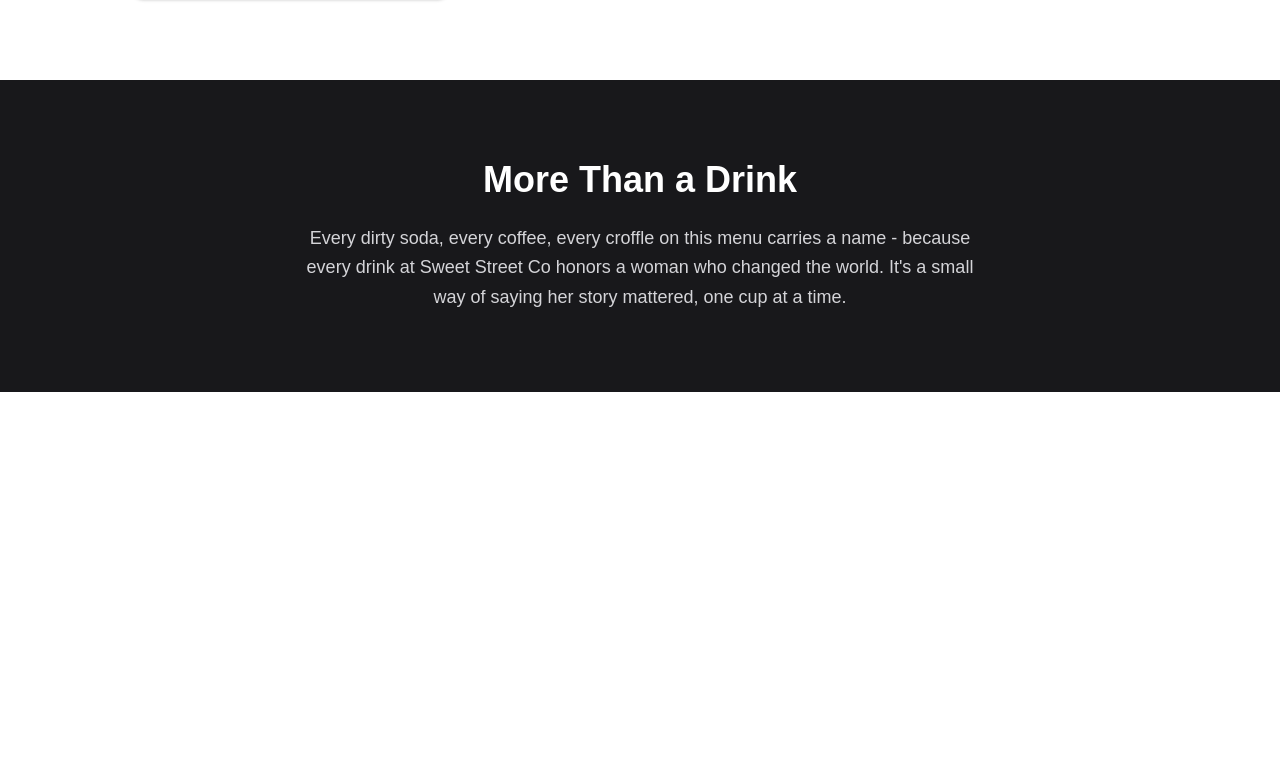
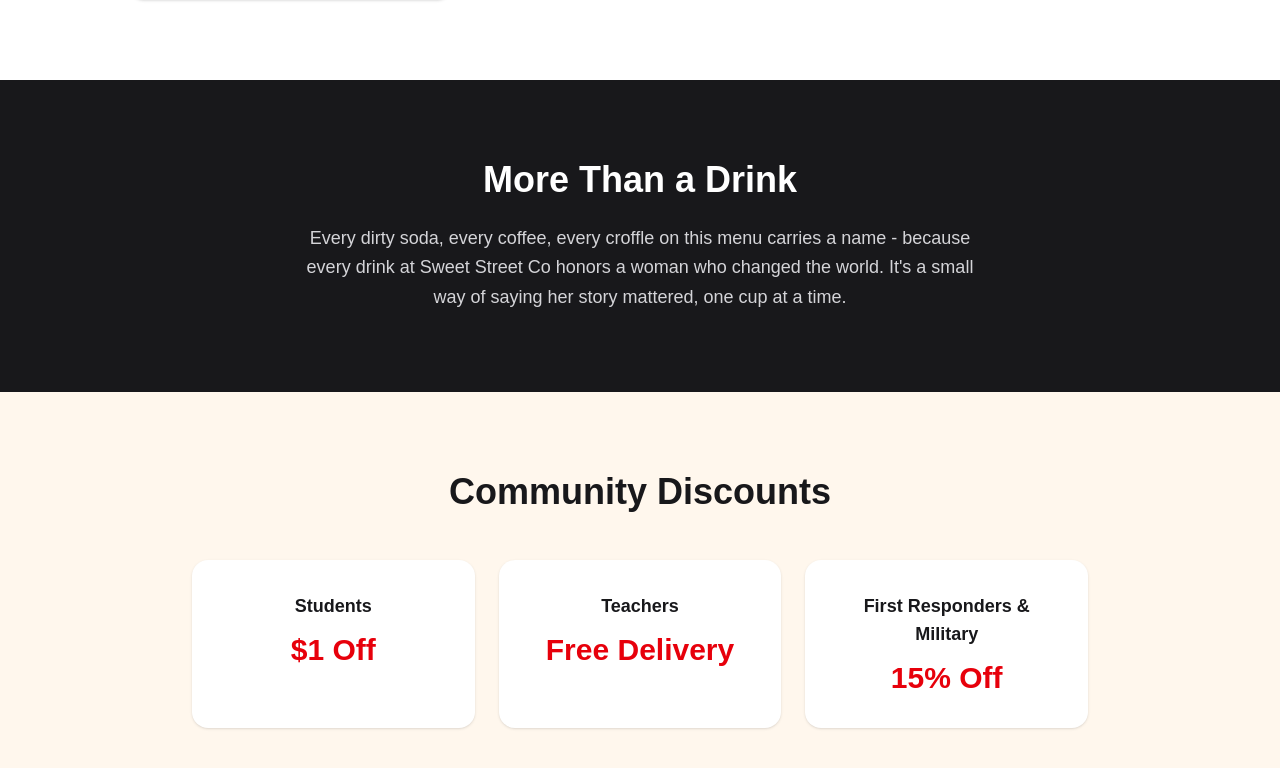
Before and after one commit to nickzdoe-bit/sweet-street-co, a Next.js app: page / in a window 1280 px wide. Shown: the part 1504-2272 px from the top of the page. Before the commit the page ends 1896 px from the top, so only its background shows below. Built offline with nearby package versions, Linux system fonts and the light colour scheme.

Commit message:
Add community discounts section

```diff
--- a/src/app/page.tsx
+++ b/src/app/page.tsx
@@ -86,6 +86,26 @@
         It&apos;s a small way of saying her story mattered, one cup at a time.
       </p>
     </section>
+
+    <section className="bg-orange-50 py-20 px-6">
+      <h2 className="text-center text-4xl font-bold text-zinc-900 mb-12">
+        Community Discounts
+      </h2>
+      <div className="grid max-w-4xl mx-auto gap-6 sm:grid-cols-3">
+        <div className="rounded-2xl bg-white p-8 text-center shadow-sm">
+          <h3 className="text-lg font-semibold text-zinc-900">Students</h3>
+          <p className="mt-3 text-3xl font-bold text-red-600">$1 Off</p>
+        </div>
+        <div className="rounded-2xl bg-white p-8 text-center shadow-sm">
+          <h3 className="text-lg font-semibold text-zinc-900">Teachers</h3>
+          <p className="mt-3 text-3xl font-bold text-red-600">Free Delivery</p>
+        </div>
+        <div className="rounded-2xl bg-white p-8 text-center shadow-sm">
+          <h3 className="text-lg font-semibold text-zinc-900">First Responders &amp; Military</h3>
+          <p className="mt-3 text-3xl font-bold text-red-600">15% Off</p>
+        </div>
+      </div>
+    </section>
     </>
   );
 }
```
